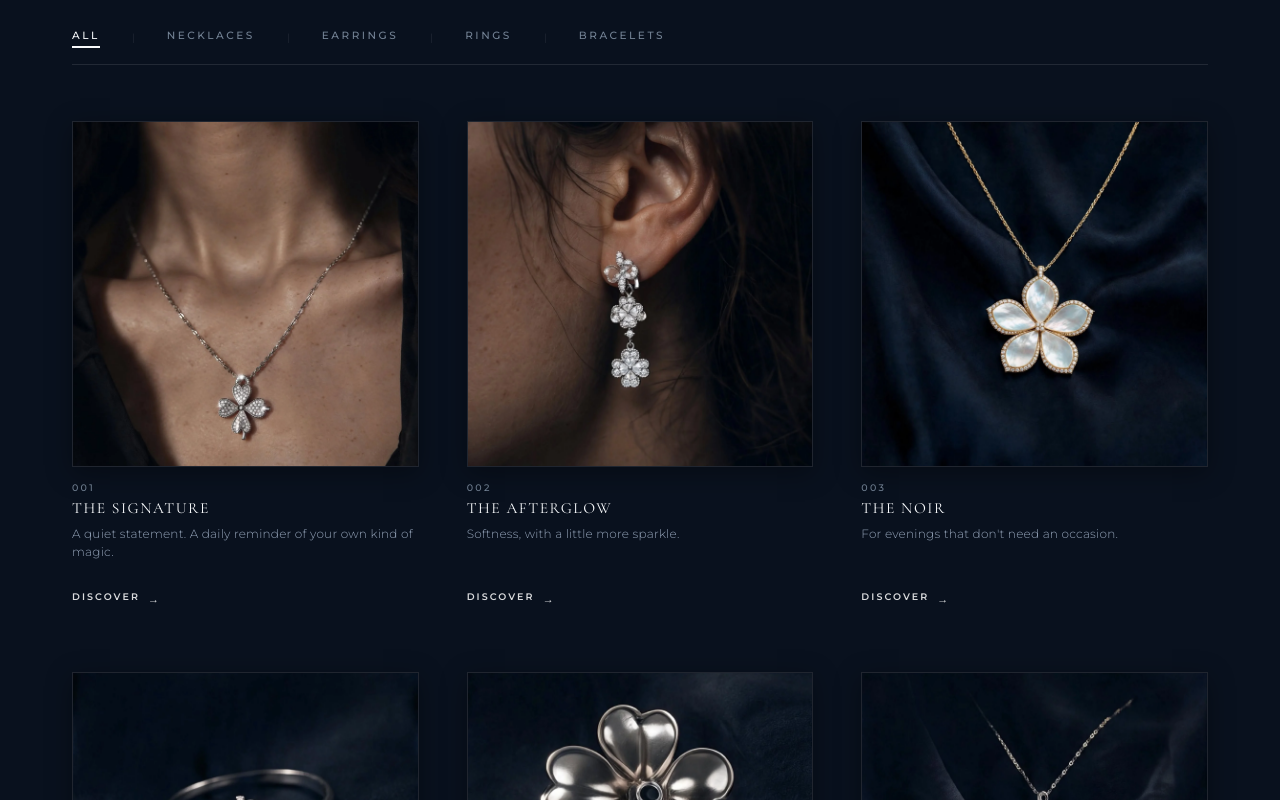
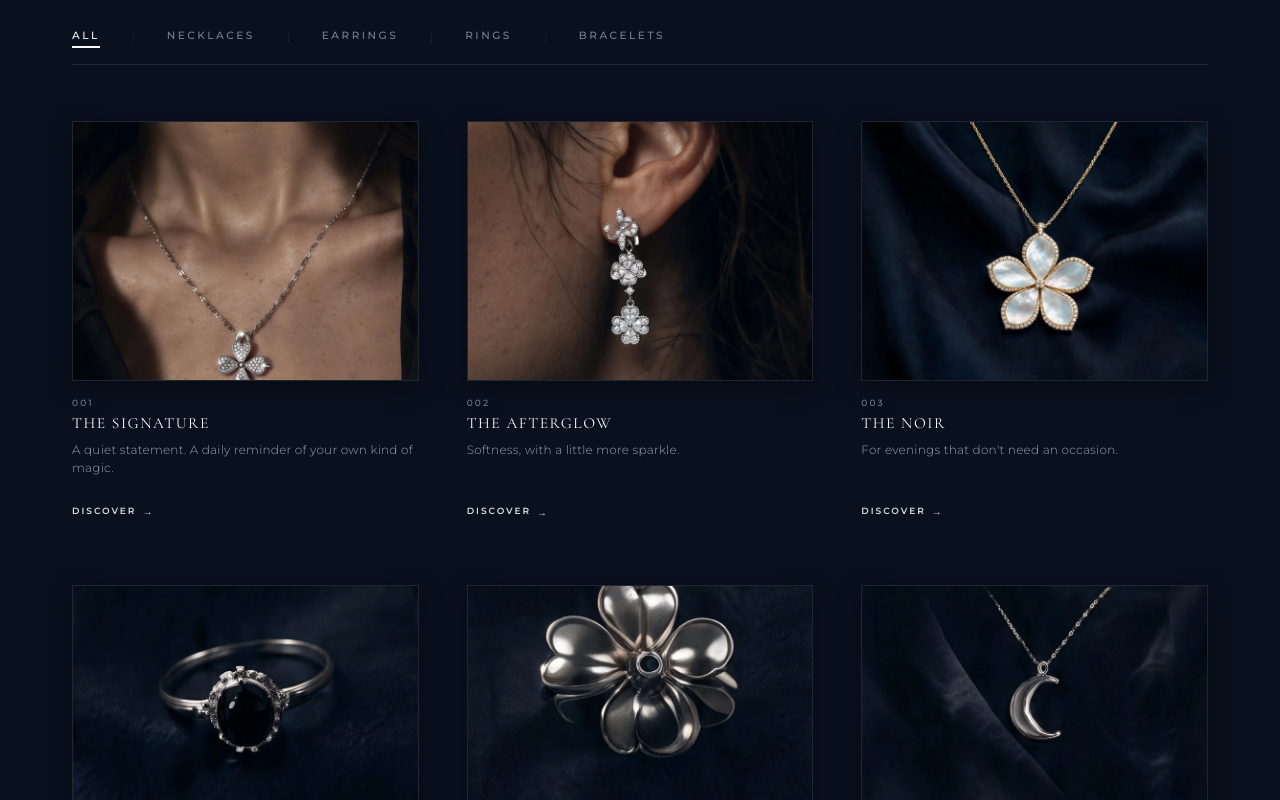
Before and after one commit to rayyan237/AZOR, a Next.js app: page /archive in a window 1280 px wide. Shown: the part 820-1620 px from the top of the page. Built offline with nearby package versions, Linux system fonts and the light colour scheme.

Commit message:
fix(archive-grid): switch product card frames to slight horizontal 4:3 landscape ratio matching design reference

```diff
--- a/src/components/archive/ArchiveCard.tsx
+++ b/src/components/archive/ArchiveCard.tsx
@@ -1,3 +1,4 @@
+// src/components/archive/ArchiveCard.tsx
 import Image from "next/image";
 import Link from "next/link";
 import { ArchivePiece } from "@/config/archive-data";
@@ -9,8 +10,11 @@ interface ArchiveCardProps {
 export function ArchiveCard({ piece }: ArchiveCardProps) {
   return (
     <div className="flex flex-col items-start w-full group select-none">
-      {/* 1:1 Square Image Frame */}
-      <div className="relative w-full aspect-square overflow-hidden bg-[#070D18] border border-white/10 transition-all duration-500 ease-out group-hover:border-white/30 shadow-[0_6px_24px_rgba(0,0,0,0.35)]">
+      {/*
+        Slight Horizontal Landscape Rectangle Frame:
+        aspect-[4/3] (or aspect-[1.22/1]) matching the reference layout
+      */}
+      <div className="relative w-full aspect-[4/3] overflow-hidden bg-[#070D18] border border-white/10 transition-all duration-500 ease-out group-hover:border-white/30 shadow-[0_6px_24px_rgba(0,0,0,0.35)]">
         <Image
           src={piece.image.src}
           alt={piece.image.alt}
@@ -21,16 +25,16 @@ export function ArchiveCard({ piece }: ArchiveCardProps) {
       </div>
 
       {/* Synchronized Typographic Info Block */}
-      <div className="flex flex-col items-start mt-3.5 xs:mt-4 w-full">
+      <div className="flex flex-col items-start mt-3 xs:mt-3.5 sm:mt-4 w-full">
         {/* Number Tag: Strict 1-line height */}
-        <span className="text-[9.5px] xs:text-[10px] font-[family-name:var(--font-sans)] font-medium tracking-[0.24em] text-[#738294] uppercase leading-none h-[12px] flex items-center">
+        <span className="text-[9px] xs:text-[9.5px] font-[family-name:var(--font-sans)] font-medium tracking-[0.24em] text-[#738294] uppercase leading-none h-[12px] flex items-center">
           {piece.number}
         </span>
 
         {/*
           Item Name / Heading:
-          - Strict single line lock: line-clamp-1 + truncate
-          - Fixed height container h-[22px] xs:h-[24px] prevents baseline shift
+          - Cormorant Garamond Regular
+          - Strict single line lock: line-clamp-1 truncate
         */}
         <div className="w-full h-[22px] xs:h-[24px] flex items-center mt-1">
           <h3 className="w-full text-[13.5px] xs:text-[14.5px] sm:text-[15.5px] font-[family-name:var(--font-serif)] font-normal tracking-[0.1em] text-[#F8FAFC] uppercase line-clamp-1 truncate leading-none">
@@ -41,8 +45,7 @@ export function ArchiveCard({ piece }: ArchiveCardProps) {
         {/*
           Poetic Descriptor / Sub-content:
           - Strict 2-line lock: line-clamp-2
-          - Exact height fixed to 3em with leading-[1.5] (2 * 1.5em = 3em)
-          - Reserves exactly 2 lines on all devices, eliminating staggered CTA baselines
+          - Exact height fixed to 3em with leading-[1.5]
         */}
         <div className="w-full h-[3em] mt-1.5 overflow-hidden">
           <p className="text-[11px] xs:text-[11.5px] sm:text-[12px] font-[family-name:var(--font-sans)] font-light text-[#94A3B8] tracking-[0.02em] leading-[1.5] line-clamp-2">
@@ -51,15 +54,15 @@ export function ArchiveCard({ piece }: ArchiveCardProps) {
         </div>
 
         {/* Discover Action: Identical baseline across all cards */}
-        <div className="pt-2.5 xs:pt-3">
+        <div className="pt-2 xs:pt-2.5">
           <Link
             href={piece.href}
-            className="group/link inline-flex items-center gap-2 text-[9.5px] xs:text-[10px] font-[family-name:var(--font-sans)] font-semibold tracking-[0.22em] uppercase text-white/85 group-hover:text-white transition-colors duration-200"
+            className="group/link inline-flex items-center gap-1.5 xs:gap-2 text-[9px] xs:text-[9.5px] font-[family-name:var(--font-sans)] font-semibold tracking-[0.22em] uppercase text-white/85 group-hover:text-white transition-colors duration-200"
           >
             <span className="border-b border-transparent group-hover/link:border-white transition-all pb-0.5">
               DISCOVER
             </span>
-            <span className="text-[11px] transition-transform duration-300 group-hover/link:translate-x-1">
+            <span className="text-[10px] xs:text-[11px] transition-transform duration-300 group-hover/link:translate-x-1">
               →
             </span>
           </Link>
```
Also changed, not shown: src/app/archive/[slug]/page.tsx (added).
